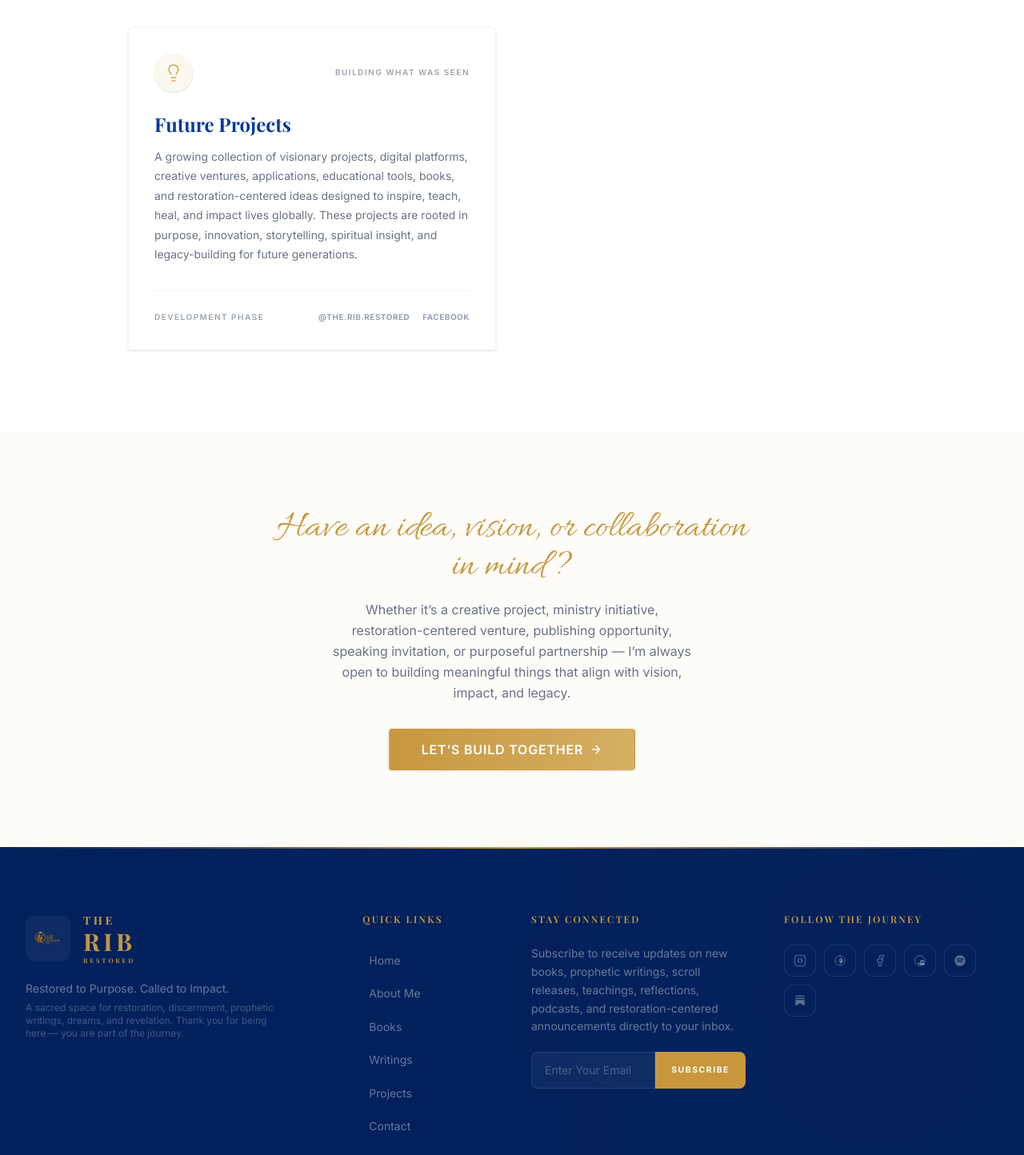
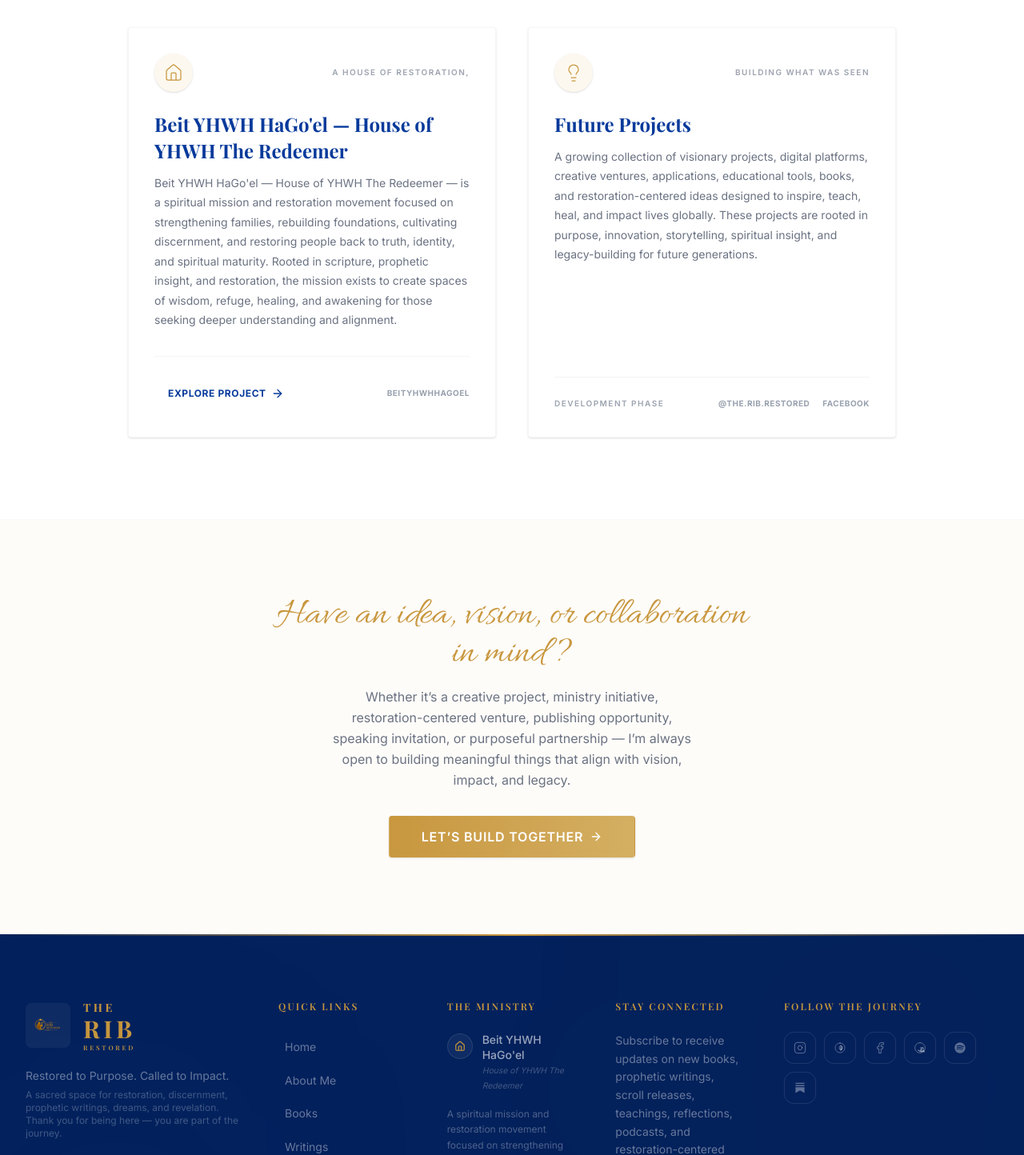
Before and after one commit to vhamb001/The-Rib-Restored, a Next.js app: page /projects in a window 1280 px wide. Shown: the part 1300-2744 px from the top of the page at 80% size. Built offline with nearby package versions, Linux system fonts and the light colour scheme; a web font is replaced by a local one.

Commit message:
Restore Beit YHWH project and ministry references

```diff
--- a/content/data/about.json
+++ b/content/data/about.json
@@ -5,7 +5,7 @@
     "headingLine2": "My Calling.",
     "bioParagraphs": [
       "Shalaymah Nurrayah Tzeduqah, known as <highlight>The Rib Restored</highlight>, is a prophetic dreamer, writer, seer, and spiritual teacher dedicated to helping others understand the language of dreams, discernment, and spiritual revelation through a grounded prophetic and scriptural lens.",
-      "Through her writings, teachings, and creative works, Shalaymah seeks to bridge spiritual depth with practical understanding. Her approach combines symbolic interpretation, scriptural foundations, and personal refinement to help others recognize the voice of Elohim with wisdom, humility, and clarity."
+      "Through her writings, teachings, and the mission of <highlight>Beit YHWH HaGo'el — House of YHWH The Redeemer</highlight>, Shalaymah seeks to bridge spiritual depth with practical understanding. Her approach combines symbolic interpretation, scriptural foundations, and personal refinement to help others recognize the voice of Elohim with wisdom, humility, and clarity."
     ],
     "amazonButtonText": "View Amazon Author Profile",
     "instagramText": "Instagram: @The.Rib.Restored",
@@ -62,7 +62,7 @@
       },
       {
         "keyword": "Redeem",
-        "text": "Through her ministry and teachings, her work focuses on restoration, discernment, strengthening families, and guiding others toward spiritual maturity and wholeness through scripture, wisdom, and prophetic understanding."
+        "text": "Connected to Beit YHWH HaGo'el — House of YHWH The Redeemer — her work focuses on restoration, discernment, strengthening families, and guiding others toward spiritual maturity and wholeness through scripture, wisdom, and prophetic understanding."
       }
     ]
   },
--- a/content/data/footer.json
+++ b/content/data/footer.json
@@ -39,5 +39,12 @@
   },
   "followMe": {
     "heading": "Follow the Journey"
+  },
+  "ministry": {
+    "heading": "The Ministry",
+    "name": "Beit YHWH HaGo'el",
+    "fullName": "House of YHWH The Redeemer",
+    "description": "A spiritual mission and restoration movement focused on strengthening families, rebuilding foundations, and restoring identity.",
+    "url": "https://www.BeitYHWHHaGoel.org"
   }
 }
--- a/content/data/homepage.json
+++ b/content/data/homepage.json
@@ -24,7 +24,7 @@
     "authorImageAlt": "Shalaymah Nurrayah Tzeduqah",
     "bioParagraphs": [
       "Shalaymah Nurrayah Tzeduqah, known as <highlight>The Rib Restored</highlight>, is a prophetic dreamer, writer, seer, creative visionary, and spiritual teacher dedicated to helping others understand dreams, discernment, symbolism, restoration, and spiritual revelation through wisdom, beauty, and scriptural grounding.",
-      "Through prophetic writings, teachings, reflections, and books, she creates spaces where restoration, healing, identity, spiritual maturity, and revelation meet — guiding others to recognize the voice of Elohim with clarity, humility, discernment, and purpose."
+      "Through prophetic writings, teachings, reflections, books, and the mission of <highlight>Beit YHWH HaGo'el — House of YHWH The Redeemer</highlight>, she creates spaces where restoration, healing, identity, spiritual maturity, and revelation meet — guiding others to recognize the voice of Elohim with clarity, humility, discernment, and purpose."
     ],
     "bioCta": {
       "text": "Read Full Biography",
--- a/content/data/projects.json
+++ b/content/data/projects.json
@@ -30,6 +30,18 @@
     "tagline": "Where sound meets stillness."
   },
   {
+    "id": "beit-YHWH",
+    "title": "Beit YHWH HaGo'el — House of YHWH The Redeemer",
+    "description": "Beit YHWH HaGo'el — House of YHWH The Redeemer — is a spiritual mission and restoration movement focused on strengthening families, rebuilding foundations, cultivating discernment, and restoring people back to truth, identity, and spiritual maturity. Rooted in scripture, prophetic insight, and restoration, the mission exists to create spaces of wisdom, refuge, healing, and awakening for those seeking deeper understanding and alignment.",
+    "iconName": "home",
+    "url": "https://www.BeitYHWHHaGoel.org",
+    "image": "/images/projects/beit_YHWH_new.jpg",
+    "socialUrl": "https://facebook.com/BeitYHWHHaGoel",
+    "socialLabel": "Facebook",
+    "socialHandle": "BeitYHWHHaGoel",
+    "tagline": "A house of restoration, truth, and spiritual awakening."
+  },
+  {
     "id": "future-projects",
     "title": "Future Projects",
     "description": "A growing collection of visionary projects, digital platforms, creative ventures, applications, educational tools, books, and restoration-centered ideas designed to inspire, teach, heal, and impact lives globally. These projects are rooted in purpose, innovation, storytelling, spiritual insight, and legacy-building for future generations.",
--- a/content/data/site.json
+++ b/content/data/site.json
@@ -11,7 +11,8 @@
     "substackUrl": "https://intentionallistening1.substack.com",
     "amazonAuthorUrl": "https://www.amazon.com/stores/Shalaymah-Nurrayah-Tzeduqah/author/B0GY94T77X",
     "facebookUrl": "https://www.facebook.com/profile.php?id=61579278413766",
-    "spotifyUrl": "#"
+    "spotifyUrl": "#",
+    "beitYHWHUrl": "https://www.BeitYHWHHaGoel.org"
   },
 
   "socialLinks": [
--- a/src/components/layout/footer.tsx
+++ b/src/components/layout/footer.tsx
@@ -24,7 +24,7 @@ export function Footer() {
         <div className="grid grid-cols-1 sm:grid-cols-2 lg:grid-cols-12 gap-10 lg:gap-12">
 
           {/* Brand Column */}
-          <FadeIn className="sm:col-span-2 lg:col-span-4 space-y-5">
+          <FadeIn className="sm:col-span-2 lg:col-span-3 space-y-5">
             <Link
               href="/"
               className="inline-flex items-center gap-4 group"
@@ -77,8 +77,38 @@ export function Footer() {
             </ul>
           </FadeIn>
 
+          {/* Ministry Column */}
+          <FadeIn delay={0.15} className="lg:col-span-2">
+            <h4 className="font-heading font-semibold text-xs tracking-[0.18em] text-[var(--color-gold)] uppercase mb-5 sm:mb-6">
+              {footerData.ministry.heading}
+            </h4>
+            <div className="space-y-4">
+              <div className="flex items-start gap-3">
+                <div className="w-8 h-8 rounded-full bg-white/5 border border-white/10 flex items-center justify-center text-[var(--color-gold)] shrink-0 mt-0.5">
+                  <Home className="w-3.5 h-3.5" />
+                </div>
+                <div>
+                  <a
+                    href={footerData.ministry.url}
+                    target="_blank"
+                    rel="noopener noreferrer"
+                    className="text-white/60 text-sm font-medium hover:text-[var(--color-gold)] transition-colors duration-300 block leading-snug"
+                  >
+                    {footerData.ministry.name}
+                  </a>
+                  <span className="text-white/25 text-[0.65rem] italic block mt-0.5">
+                    {footerData.ministry.fullName}
+                  </span>
+                </div>
+              </div>
+              <p className="text-white/30 text-xs leading-relaxed">
+                {footerData.ministry.description}
+              </p>
+            </div>
+          </FadeIn>
+
           {/* Stay Connected */}
-          <FadeIn delay={0.2} className="lg:col-span-3">
+          <FadeIn delay={0.2} className="lg:col-span-2">
             <h4 className="font-heading font-semibold text-xs tracking-[0.18em] text-[var(--color-gold)] uppercase mb-5 sm:mb-6">
               {footerData.stayConnected.heading}
             </h4>
```
